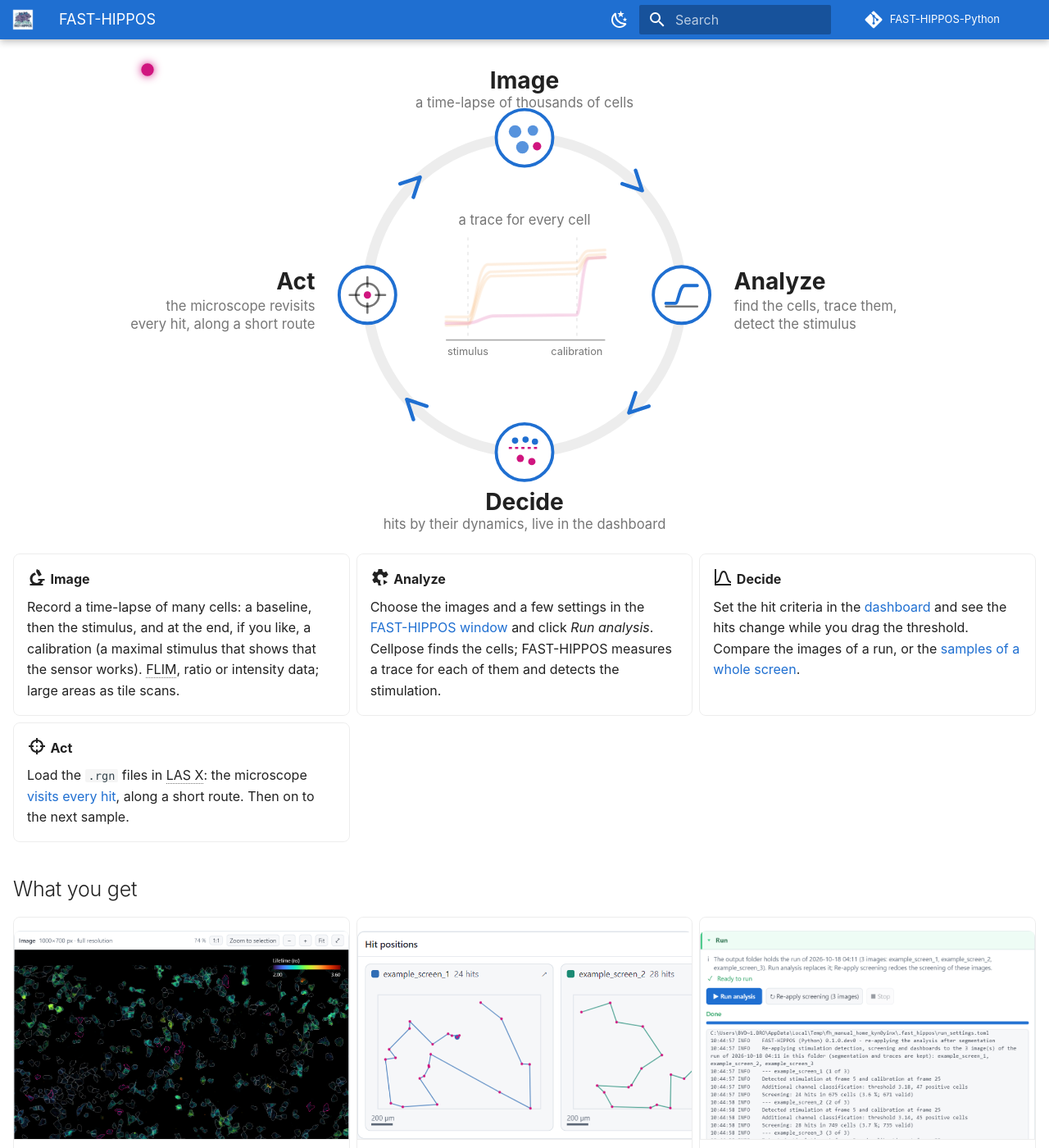
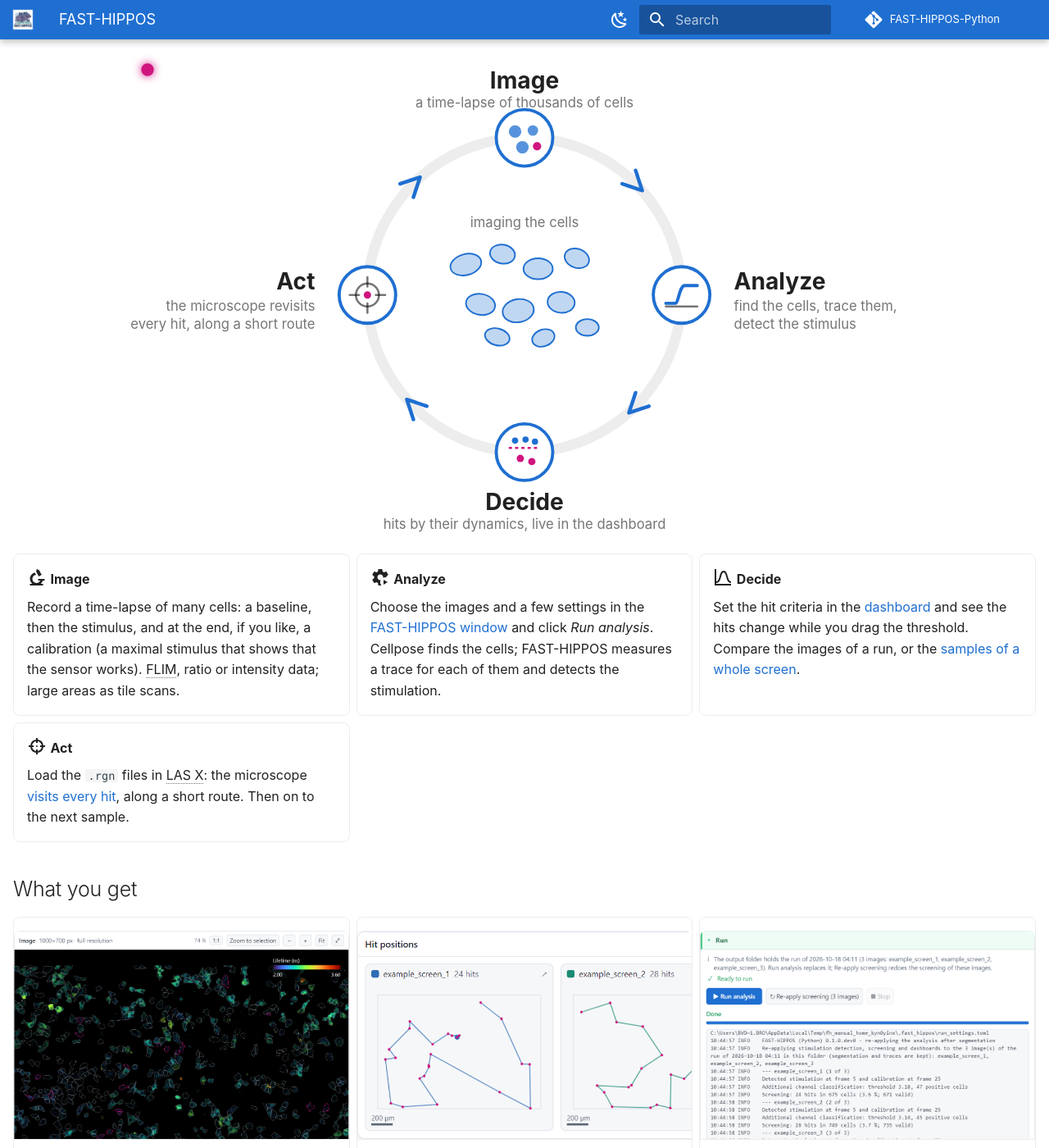
Before and after one commit to Jalink-lab/FAST-HIPPOS-Python, an MkDocs documentation site: the page built from manual/index.md, in a window 1280 px wide and 1400 px high, scrolled down 678 px. Shown: the whole window at 82% size. Built offline with MkDocs 1.6.1 and Material for MkDocs 9.7.7, drawn with Linux system fonts in a browser that asks for light colours; comment, search, counter and statistics services are not loaded.

Commit message:
Manual home page: the centre of the loop tells the story per step: the imaged cells, a trace for every cell, the hit stands out, the hit photoactivated; on the clock of the pulse
Co-Authored-By: Claude Opus 5.5 <noreply@anthropic.com>

```diff
--- a/manual/assets/manual.css
+++ b/manual/assets/manual.css
@@ -113,11 +113,13 @@
 .fh-loop .fh-axis { stroke: var(--md-default-fg-color--lighter); stroke-width: 1.5; }
 .fh-loop .fh-event { stroke: var(--md-default-fg-color--lightest); stroke-width: 1.5; stroke-dasharray: 3 4; }
 .fh-loop .fh-trace { fill: none; stroke-width: 2.5; stroke-linecap: round; stroke-linejoin: round; }
-.fh-loop .fh-resp { stroke: #f08a24; opacity: .85; }
+.fh-loop .fh-resp { stroke: #f08a24; }
 .fh-loop .fh-hitline { stroke: var(--fh-hit); stroke-width: 3; }
-/* the traces are drawn again on every round of the loop */
-.fh-loop .fh-trace { stroke-dasharray: 260; stroke-dashoffset: 260; animation: fh-draw 8s ease-out infinite; animation-delay: 1.6s; }
-@keyframes fh-draw { 0% { stroke-dashoffset: 260; } 22%, 85% { stroke-dashoffset: 0; } 100% { stroke-dashoffset: 0; opacity: 0; } }
+.fh-loop .fh-cell { fill: color-mix(in srgb, var(--md-primary-fg-color) 28%, transparent); stroke: var(--md-primary-fg-color); stroke-width: 1.5; }
+.fh-loop .fh-cell-hit { fill: var(--fh-hit); stroke: var(--fh-hit); }
+.fh-loop .fh-beam { fill: none; stroke: var(--fh-hit); stroke-width: 2; }
+.fh-loop .fh-cross { fill: none; stroke: var(--fh-hit); stroke-width: 2; stroke-linecap: round; }
+/* the scenes in the centre are SMIL animations in the SVG itself, on the same clock as the pulse */
 /* (it also moves when the system asks for reduced motion, as the movie does: slow, small and looping) */
 /* on a phone only the names of the steps: the cards below the loop say the rest */
 @media (max-width: 600px) { .fh-loop .fh-small, .fh-loop .fh-tiny { display: none; } .fh-loop .fh-label { font-size: 30px; } }
--- a/manual/index.md
+++ b/manual/index.md
@@ -57,17 +57,45 @@ respond (orange); the few that don't are the hits (pink).</figcaption>
   <!-- a pulse travelling around the loop -->
   <circle class="fh-pulse" r="6"><animateMotion dur="8s" repeatCount="indefinite"><mpath href="#fh-ring"/></animateMotion></circle>
 
-  <!-- the centre: traces of single cells; most respond, the hits do not (their calibration still works) -->
-  <text x="360" y="148" class="fh-small fh-mid">a trace for every cell</text>
-  <line x1="285" y1="258" x2="437" y2="258" class="fh-axis"/>
-  <line x1="306" y1="160" x2="306" y2="258" class="fh-event"/>
-  <line x1="410" y1="160" x2="410" y2="258" class="fh-event"/>
-  <text x="306" y="272" class="fh-tiny fh-mid">stimulus</text>
-  <text x="410" y="272" class="fh-tiny fh-mid">calibration</text>
-  <path class="fh-trace fh-resp" d="M285,240 L306,241 C312,241 314,190 324,186 L410,184 C413,184 415,174 420,173 L437,172"/>
-  <path class="fh-trace fh-resp" d="M285,236 L306,236 C312,236 316,196 327,193 L410,190 C413,190 416,178 421,177 L437,176"/>
-  <path class="fh-trace fh-resp" d="M285,244 L306,243 C313,243 316,200 328,197 L410,195 C413,195 416,181 421,180 L437,179"/>
-  <path class="fh-trace fh-hitline" d="M285,242 L306,242 C315,242 320,236 330,235 L410,234 C413,234 415,182 421,180 L437,179"/>
+  <!-- the centre, a scene per step, on the clock of the pulse: the cells (Image), a trace for each (Analyze), the
+       hit stands out (Decide), the hit is photoactivated (Act) -->
+  <g class="fh-cap">
+    <text x="360" y="150" class="fh-small fh-mid">imaging the cells<animate attributeName="opacity" values="1;1;0;0;0" keyTimes="0;0.22;0.25;0.97;1" dur="8s" repeatCount="indefinite"/></text>
+    <text x="360" y="150" class="fh-small fh-mid" opacity="0">a trace for every cell<animate attributeName="opacity" values="0;0;1;1;0;0" keyTimes="0;0.25;0.28;0.47;0.5;1" dur="8s" repeatCount="indefinite"/></text>
+    <text x="360" y="150" class="fh-small fh-mid" opacity="0">the hit stands out<animate attributeName="opacity" values="0;0;1;1;0;0" keyTimes="0;0.5;0.53;0.72;0.75;1" dur="8s" repeatCount="indefinite"/></text>
+    <text x="360" y="150" class="fh-small fh-mid" opacity="0">photoactivating the hit<animate attributeName="opacity" values="0;0;1;1;0" keyTimes="0;0.75;0.78;0.97;1" dur="8s" repeatCount="indefinite"/></text>
+  </g>
+  <g><animate attributeName="opacity" values="1;1;0;0;1;1" keyTimes="0;0.23;0.27;0.73;0.77;1" dur="8s" repeatCount="indefinite"/>
+    <ellipse cx="304" cy="186" rx="15" ry="10" transform="rotate(-15 304 186)" class="fh-cell"/>
+    <ellipse cx="339" cy="176" rx="12" ry="9" transform="rotate(10 339 176)" class="fh-cell"/>
+    <ellipse cx="373" cy="190" rx="14" ry="10" transform="rotate(0 373 190)" class="fh-cell"/>
+    <ellipse cx="410" cy="180" rx="12" ry="9" transform="rotate(20 410 180)" class="fh-cell"/>
+    <ellipse cx="318" cy="224" rx="14" ry="10" transform="rotate(10 318 224)" class="fh-cell"/>
+    <ellipse cx="354" cy="230" rx="15" ry="11" transform="rotate(-10 354 230)" class="fh-cell"/>
+    <ellipse cx="420" cy="246" rx="11" ry="8" transform="rotate(0 420 246)" class="fh-cell"/>
+    <ellipse cx="334" cy="255" rx="12" ry="8" transform="rotate(15 334 255)" class="fh-cell"/>
+    <ellipse cx="378" cy="256" rx="11" ry="8" transform="rotate(-20 378 256)" class="fh-cell"/>
+    <ellipse cx="395" cy="222" rx="13" ry="10" transform="rotate(5 395 222)" class="fh-cell"/>
+    <g opacity="0"><animate attributeName="opacity" values="0;0;1;1;0" keyTimes="0;0.77;0.8;0.96;1" dur="8s" repeatCount="indefinite"/>
+      <ellipse cx="395" cy="222" rx="13" ry="10" transform="rotate(5 395 222)" class="fh-cell fh-cell-hit"/>
+      <circle cx="395" cy="222" r="6" class="fh-beam"><animate attributeName="r" values="6;22" dur="0.9s" repeatCount="indefinite"/><animate attributeName="opacity" values="1;0" dur="0.9s" repeatCount="indefinite"/></circle>
+      <path d="M395,202 L395,209 M395,235 L395,242 M373,222 L380,222 M410,222 L417,222" class="fh-cross"/>
+    </g>
+  </g>
+  <g opacity="0"><animate attributeName="opacity" values="0;0;1;1;0;0" keyTimes="0;0.23;0.27;0.73;0.77;1" dur="8s" repeatCount="indefinite"/>
+    <line x1="285" y1="258" x2="437" y2="258" class="fh-axis"/>
+    <line x1="306" y1="160" x2="306" y2="258" class="fh-event"/>
+    <line x1="410" y1="160" x2="410" y2="258" class="fh-event"/>
+    <text x="306" y="272" class="fh-tiny fh-mid">stimulus</text>
+    <text x="410" y="272" class="fh-tiny fh-mid">calibration</text>
+    <g><animate attributeName="opacity" values="1;1;0.22;0.22" keyTimes="0;0.5;0.64;1" dur="8s" repeatCount="indefinite"/>
+      <path class="fh-trace fh-resp" d="M285,240 L306,241 C312,241 314,190 324,186 L410,184 C413,184 415,174 420,173 L437,172" stroke-dasharray="260" stroke-dashoffset="260"><animate attributeName="stroke-dashoffset" values="260;260;0;0" keyTimes="0;0.25;0.42;1" dur="8s" repeatCount="indefinite"/></path>
+      <path class="fh-trace fh-resp" d="M285,236 L306,236 C312,236 316,196 327,193 L410,190 C413,190 416,178 421,177 L437,176" stroke-dasharray="260" stroke-dashoffset="260"><animate attributeName="stroke-dashoffset" values="260;260;0;0" keyTimes="0;0.25;0.42;1" dur="8s" repeatCount="indefinite"/></path>
+      <path class="fh-trace fh-resp" d="M285,244 L306,243 C313,243 316,200 328,197 L410,195 C413,195 416,181 421,180 L437,179" stroke-dasharray="260" stroke-dashoffset="260"><animate attributeName="stroke-dashoffset" values="260;260;0;0" keyTimes="0;0.25;0.42;1" dur="8s" repeatCount="indefinite"/></path>
+    </g>
+    <path class="fh-trace fh-resp" d="M285,242 L306,242 C315,242 320,236 330,235 L410,234 C413,234 415,182 421,180 L437,179" stroke-dasharray="260" stroke-dashoffset="260"><animate attributeName="stroke-dashoffset" values="260;260;0;0" keyTimes="0;0.25;0.42;1" dur="8s" repeatCount="indefinite"/></path>
+    <path class="fh-trace fh-hitline" d="M285,242 L306,242 C315,242 320,236 330,235 L410,234 C413,234 415,182 421,180 L437,179" opacity="0"><animate attributeName="opacity" values="0;0;1;1" keyTimes="0;0.5;0.56;1" dur="8s" repeatCount="indefinite"/></path>
+  </g>
 
   <!-- the steps -->
   <g class="fh-node" transform="translate(360,65)">
```
